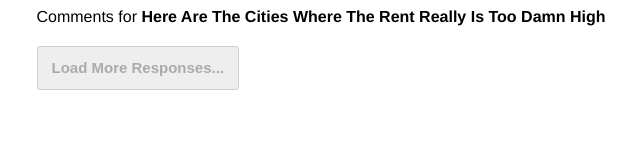
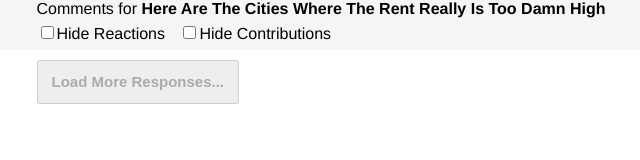
Before and after one commit to byronhulcher/buzzfeed-comments, a plain HTML site: page index.html in a window 1280 px wide. Shown: the whole page, without its empty margins (291-931 px from the left). Drawn offline with Linux system fonts and the light colour scheme; no server answers.

Commit message:
Finished!

```diff
--- a/index.html
+++ b/index.html
@@ -11,13 +11,21 @@
 </head>
 <body>
   <div class="title-block">
-  Comments for <strong>Here Are The Cities Where The Rent Really Is Too Damn High</strong>
+    <div class="title">
+      Comments for <strong>Here Are The Cities Where The Rent Really Is Too Damn High</strong>
+    </div>
+    <div class="options">
+      <input type="checkbox" id="hide-reactions"><label for="hide-reactions">Hide Reactions</label></input>
+      <input type="checkbox" id="hide-contributions"><label for="hide-contributions">Hide Contributions</label></input>
+    </div>
   </div> <!-- .title-block -->
 
   <div class="comments-block">
   </div><!-- .comments-block -->
 
-  <button id="load-more-button">Load More Responses...</button>
+  <div class="button-block">
+    <button id="load-more-button">Load More Responses...</button>
+  </div><!-- .button-block -->
 
   <div style="display:none">
     <div id="reaction-template">
--- a/scripts/main.js
+++ b/scripts/main.js
@@ -2,7 +2,6 @@ var nextPageNumber = 1;
 
 $(document).ready(function() {
     var onLoadCommentsSuccess = function(data){
-      console.log(data);
       nextPageNumber = data.paging.next;
       if (!nextPageNumber) $("#load-more-button").hide();
 
@@ -32,7 +31,6 @@ $(document).ready(function() {
         $(".comments-block").append(reactionMarkup);
       }
 
-      // insert into DOM
       $("#load-more-button").prop("disabled", false)
     };
 
@@ -56,11 +54,13 @@ $(document).ready(function() {
     Handlebars.registerPartial("contribution-inner-partial", $("#contribution-inner-partial").html());
 
     $("#load-more-button").on('click', function(){
-      console.log("clicked");
       if ($(this).is(':disabled')) return;
-      console.log("loading")
       loadComments();
     });
-    console.log("?!?!?!")
+
+    $("input[type=checkbox]").on('change', function(eventObject){
+      $('body').toggleClass(eventObject.target.id, eventObject.target.checked);
+    });
+
     loadComments();
 });
--- a/styles/main.less
+++ b/styles/main.less
@@ -1,11 +1,33 @@
 body {
 	font-family: ProximaNovaRegular, 'helvetica neue', helvetica, arial, sans-serif;
-	max-width: 625px;
-	margin-left: auto;
-	margin-right: auto;
+	margin: 0;
 
 	.title-block {
-		margin-bottom: 20px;
+		position:fixed;
+		height: 50px;
+		background: #f5f5f5;
+		width: 100%;
+	}
+
+	.comments-block, .title, .options, .button-block{
+		max-width: 625px;
+		margin-left: auto;
+		margin-right: auto;
+	}
+
+	.options {
+		margin-top: 5px;
+		label[for=hide-reactions] {
+			margin-right: 10px;
+		}
+	}
+
+	.comments-block {
+		padding-top: 60px;
+	}
+
+	&.hide-reactions .reaction, &.hide-contributions .contribution-container{
+		display: none;
 	}
 }
 
```
Also changed, not shown: styles/main.css, 1 other file.
